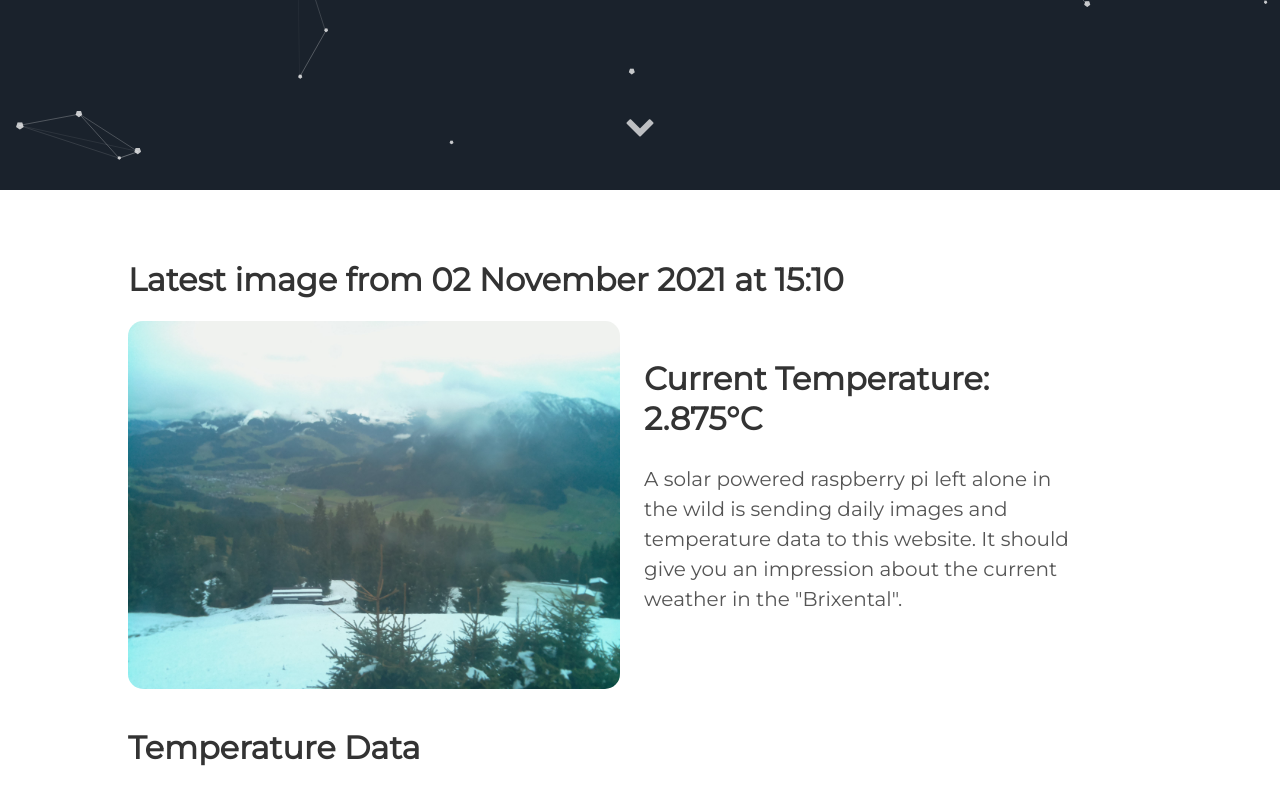
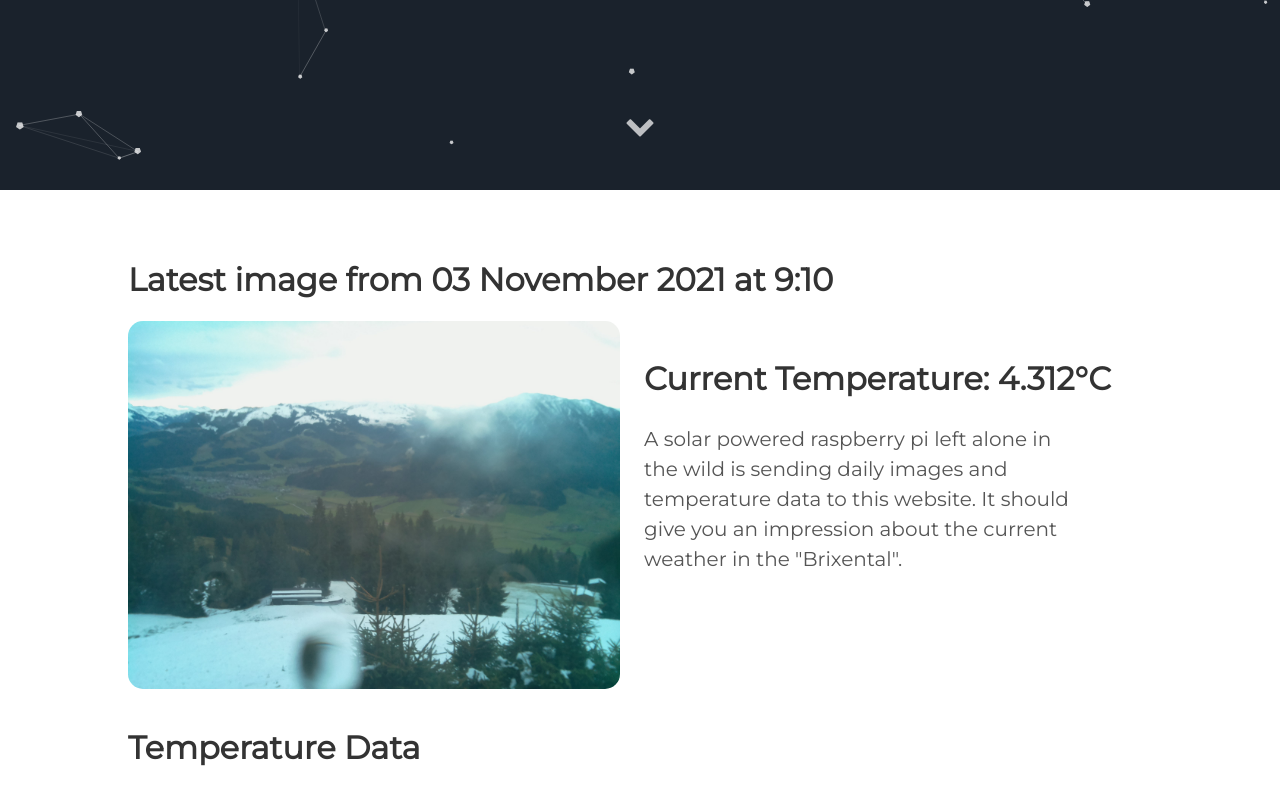
Before and after one commit to vektorious/vektorious.github.io, a Jekyll site: the page built from resources/huette.md, in a window 1280 px wide and 900 px high, scrolled down 710 px. Shown: the top 805 px of the window. Built offline with Jekyll 4.4.1, drawn with Linux system fonts in a browser that asks for light colours.

Commit message:
I'm a bot beep boop

```diff
--- a/resources/huette.md
+++ b/resources/huette.md
@@ -6,13 +6,13 @@
 description: 'Live image from the Austrian alps'
 twitter_text: ' '
 ---
-## Latest image from 02 November 2021 at 15:10
+## Latest image from 03 November 2021 at  9:10
 <div class="huette">
   <div class="huette-image">
     <img src="{{ "/assets/img/huette.jpg" | prepend: site.baseurl }}">
   </div>
   <div class="huette-text">
-        <h2>Current Temperature: 2.875°C</h2>
+        <h2>Current Temperature: 4.312°C</h2>
         <p>A solar powered raspberry pi left alone in the wild is sending daily images and temperature data to this website. It should give you an impression about the current weather in the "Brixental".</p>
 
   </div>
```
Also changed, not shown: rpi-script/2021-11-03_090911.txt (renamed from rpi-script/2021-11-02_150913.txt, +5 -5 lines), rpi-script/huette.md (+2 -2 lines), assets/img/huette.jpg, assets/img/temp_plot.png, rpi-script/temp_plot.png, 1 other file.
